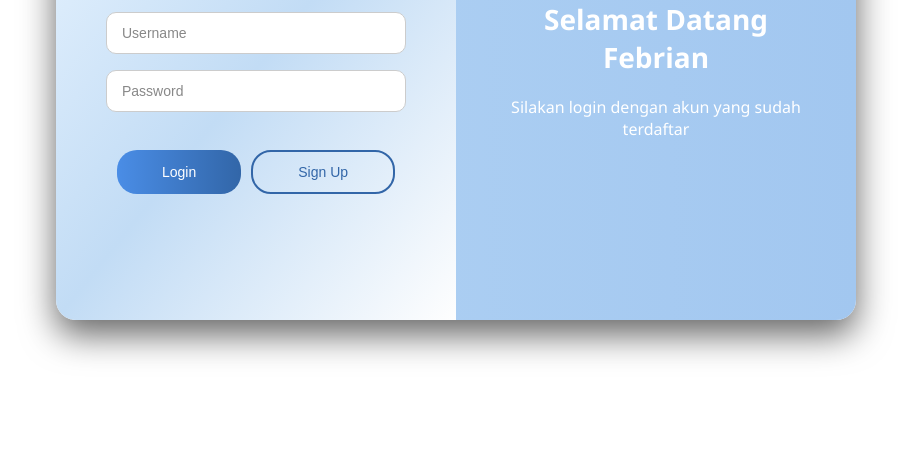
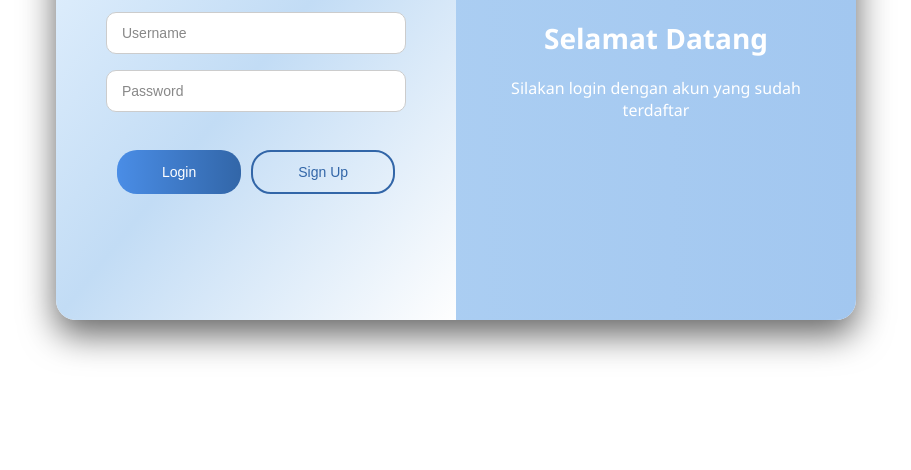
Before and after one commit to rendrarenna/login, a plain HTML site: page login.html in a window 1280 px wide. Shown: the part 330-800 px from the top of the page, without its empty margins (184-1095 px from the left). Drawn offline with Linux system fonts and the light colour scheme.

Commit message:
login.html

```diff
--- a/login.html
+++ b/login.html
@@ -45,7 +45,7 @@
           <p>Masukkan data Anda untuk memulai</p>
         </div>
         <div class="overlay-panel overlay-right">
-          <h1>Selamat Datang Febrian</h1>
+          <h1>Selamat Datang </h1>
           <p>Silakan login dengan akun yang sudah terdaftar</p>
         </div>
       </div>
```
